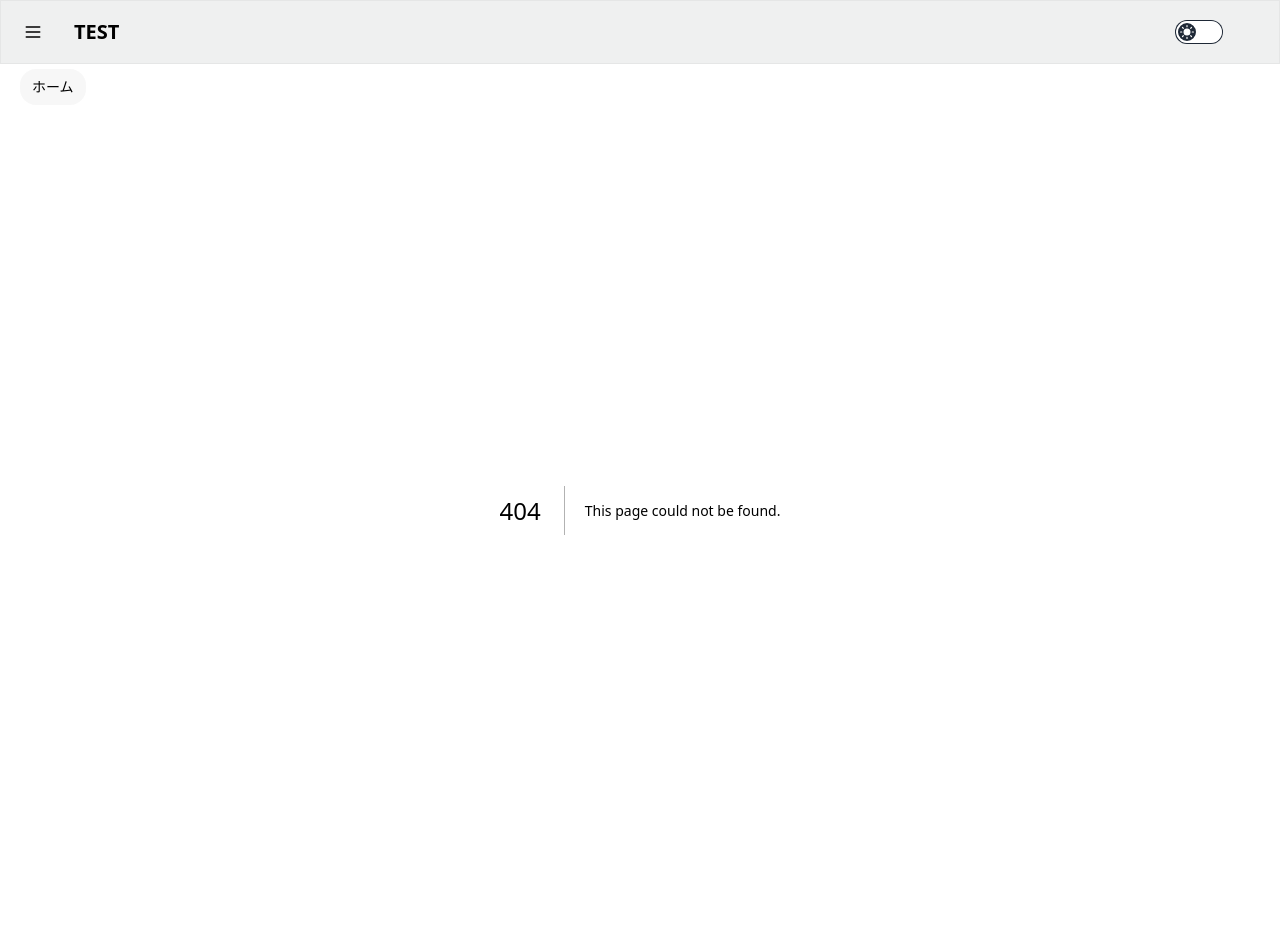
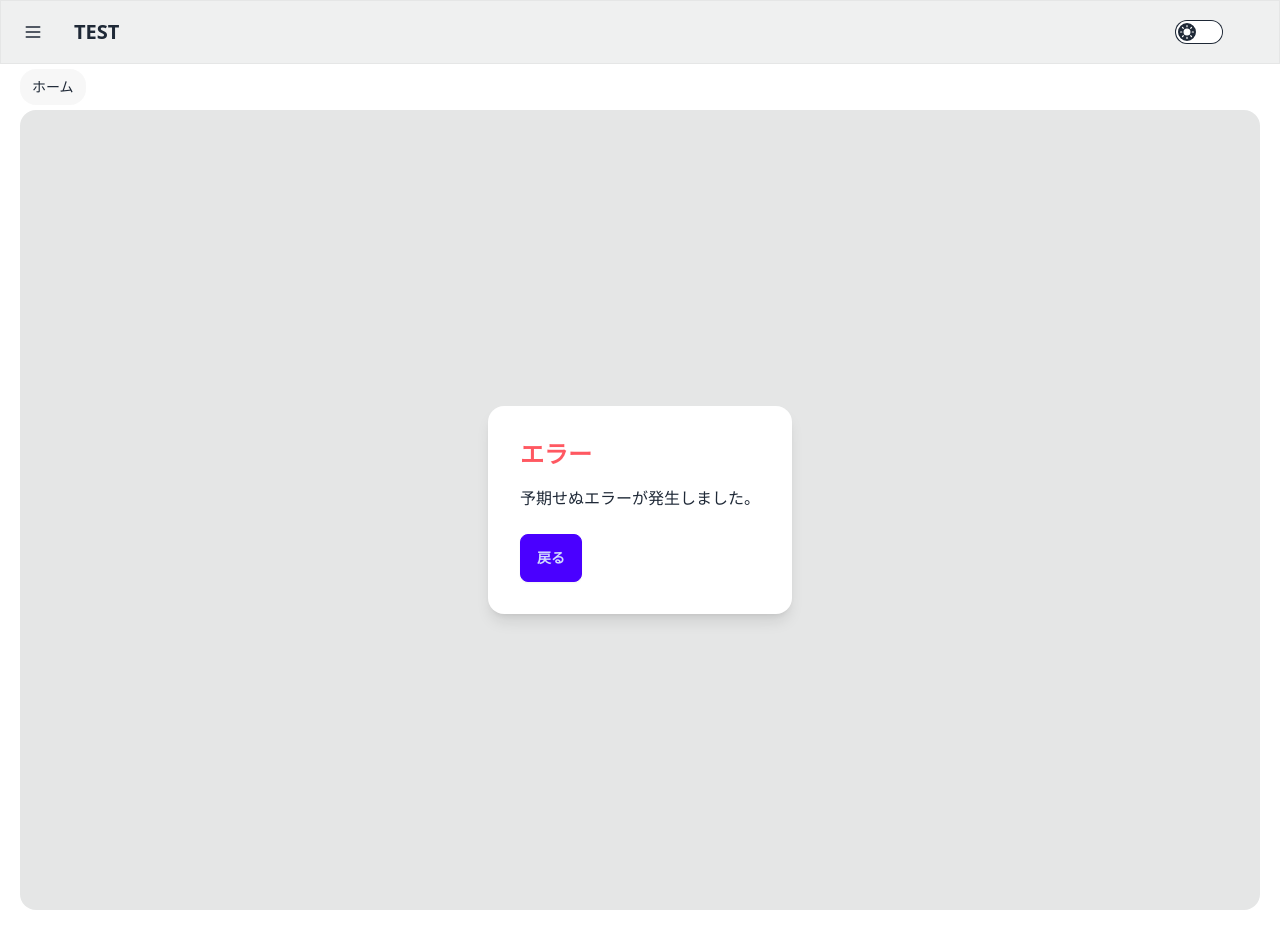
Before and after one commit to razu9120/circuit-element-management, a Next.js app in the folder frontend/: page /error in a window 1280 px wide. Before the commit this address had no page. Shown: the top 948 px of the page. Built offline with nearby package versions, Linux system fonts and the light colour scheme.

Commit message:
update files

```diff
--- /dev/null
+++ b/frontend/app/error/page.tsx
@@ -0,0 +1,11 @@
+import Error from "@/features/error/error";
+
+const Home = () => {
+  return (
+    <>
+      <Error />
+    </>
+  );
+};
+
+export default Home;
--- a/frontend/features/editBoard/editBoardClient.tsx
+++ b/frontend/features/editBoard/editBoardClient.tsx
@@ -550,7 +550,9 @@ const EditBoardClient: React.FC<IEditBoardClientProps> = ({
           <div className="modal-box max-w-5xl">
             <div className="flex flex-col bg-base-300 rounded-box p-3">
               <h2 className="font-bold text-lg">素子編集</h2>
-              <label className="block font-bold mt-3">参照</label>
+              <label className="block font-bold mt-3">
+                参照<span className="text-red-500">*</span>
+              </label>
               <Input
                 type="text"
                 value={modalFormData.reference}
--- /dev/null
+++ b/frontend/features/error/error.tsx
@@ -0,0 +1,28 @@
+"use client";
+
+import { useSearchParams } from "next/navigation";
+import Button from "@/app/components/button";
+import { useRouter } from "next/navigation";
+
+const Error = () => {
+  const searchParams = useSearchParams();
+  const router = useRouter();
+  const errorMessage =
+    searchParams.get("message") || "予期せぬエラーが発生しました。";
+
+  return (
+    <div className="flex flex-col items-center justify-center min-h-screen bg-base-300 rounded-box">
+      <div className="bg-base-100 p-8 rounded-box shadow-lg">
+        <h1 className="text-2xl font-bold text-error mb-4">エラー</h1>
+        <p className="mb-6">{errorMessage}</p>
+        <Button
+          label="戻る"
+          className="btn btn-primary"
+          onClick={() => router.push("/")}
+        />
+      </div>
+    </div>
+  );
+};
+
+export default Error;
--- a/frontend/features/registBoard/registBoardClient.tsx
+++ b/frontend/features/registBoard/registBoardClient.tsx
@@ -49,6 +49,64 @@ interface IFileData {
   csvFile: File | null;
 }
 
+// エラーハンドリングの共通関数
+const handleApiError = (
+  error: unknown,
+  router: ReturnType<typeof useRouter>
+) => {
+  console.error("エラーが発生しました:", error);
+  const errorMessage =
+    error instanceof Error ? error.message : "予期せぬエラーが発生しました";
+  router.push(`/error?message=${encodeURIComponent(errorMessage)}`);
+};
+
+// API関連の純粋関数
+const uploadFiles = async (uploadData: FormData) => {
+  const response = await fetch("http://localhost:3001/api/upload", {
+    method: "POST",
+    body: uploadData,
+  });
+
+  if (!response.ok) {
+    const errorData = await response.json();
+    throw new Error(
+      errorData.message || "ファイルのアップロードに失敗しました。"
+    );
+  }
+
+  return response.json();
+};
+
+const saveBoard = async (boardData: IBoardData) => {
+  const response = await fetch("http://localhost:3001/api/board", {
+    method: "POST",
+    headers: { "Content-Type": "application/json" },
+    body: JSON.stringify(boardData),
+  });
+
+  if (!response.ok) {
+    const errorData = await response.json();
+    throw new Error(errorData.message || "基板データの保存に失敗しました。");
+  }
+
+  return response.json();
+};
+
+const saveElements = async (elements: IElementData[]) => {
+  const response = await fetch("http://localhost:3001/api/elements/multiple", {
+    method: "POST",
+    headers: { "Content-Type": "application/json" },
+    body: JSON.stringify(elements),
+  });
+
+  if (!response.ok) {
+    const errorData = await response.json();
+    throw new Error(errorData.message || "素子データの保存に失敗しました。");
+  }
+
+  return response.json();
+};
+
 const createFormData = (
   pcbDesign: File | null,
   circuitDiagram: File | null
@@ -73,11 +131,15 @@ const createBoardData = (
 });
 
 const csvToJson = (csvText: string, boardId: number): IElementData[] => {
+  try {
     const lines = csvText.trim().split("\n");
     const rows = lines.slice(1);
 
     return rows.map((row) => {
       const values = row.split(",").map((v) => v.replace(/"/g, "").trim());
+      if (values.length < 3) {
+        throw new Error("CSVファイルの形式が正しくありません。");
+      }
       return {
         boardId,
         reference: values[0],
@@ -85,48 +147,9 @@ const csvToJson = (csvText: string, boardId: number): IElementData[] => {
         footprint: values[2],
       };
     });
-};
-
-// API関連の純粋関数
-const uploadFiles = async (uploadData: FormData) => {
-  const response = await fetch("http://localhost:3001/api/upload", {
-    method: "POST",
-    body: uploadData,
-  });
-
-  if (!response.ok) {
-    throw new Error("ファイルのアップロードに失敗しました。");
+  } catch {
+    throw new Error("CSVファイルの解析に失敗しました。");
   }
-
-  return response.json();
-};
-
-const saveBoard = async (boardData: IBoardData) => {
-  const response = await fetch("http://localhost:3001/api/boards", {
-    method: "POST",
-    headers: { "Content-Type": "application/json" },
-    body: JSON.stringify(boardData),
-  });
-
-  if (!response.ok) {
-    throw new Error("DB登録に失敗しました。");
-  }
-
-  return response.json();
-};
-
-const saveElements = async (elements: IElementData[]) => {
-  const response = await fetch("http://localhost:3001/api/elements/multiple", {
-    method: "POST",
-    headers: { "Content-Type": "application/json" },
-    body: JSON.stringify(elements),
-  });
-
-  if (!response.ok) {
-    throw new Error("素子データ登録に失敗しました。");
-  }
-
-  return response.json();
 };
 
 const RegistBoardClient = () => {
@@ -172,6 +195,10 @@ const RegistBoardClient = () => {
       const responseData = await saveBoard(boardData);
       const boardId: number = responseData[0]?.board_id;
 
+      if (!boardId) {
+        throw new Error("基板IDの取得に失敗しました。");
+      }
+
       // CSVファイルの処理
       if (fileData.csvFile) {
         const csvText = await fileData.csvFile.text();
@@ -190,7 +217,7 @@ const RegistBoardClient = () => {
       });
       setFormKey((prev) => prev + 1);
     } catch (error) {
-      console.error("エラーが発生しました:", error);
+      handleApiError(error, router);
     }
   };
 
```
Lines whose indentation alone changed are shown as unchanged.
